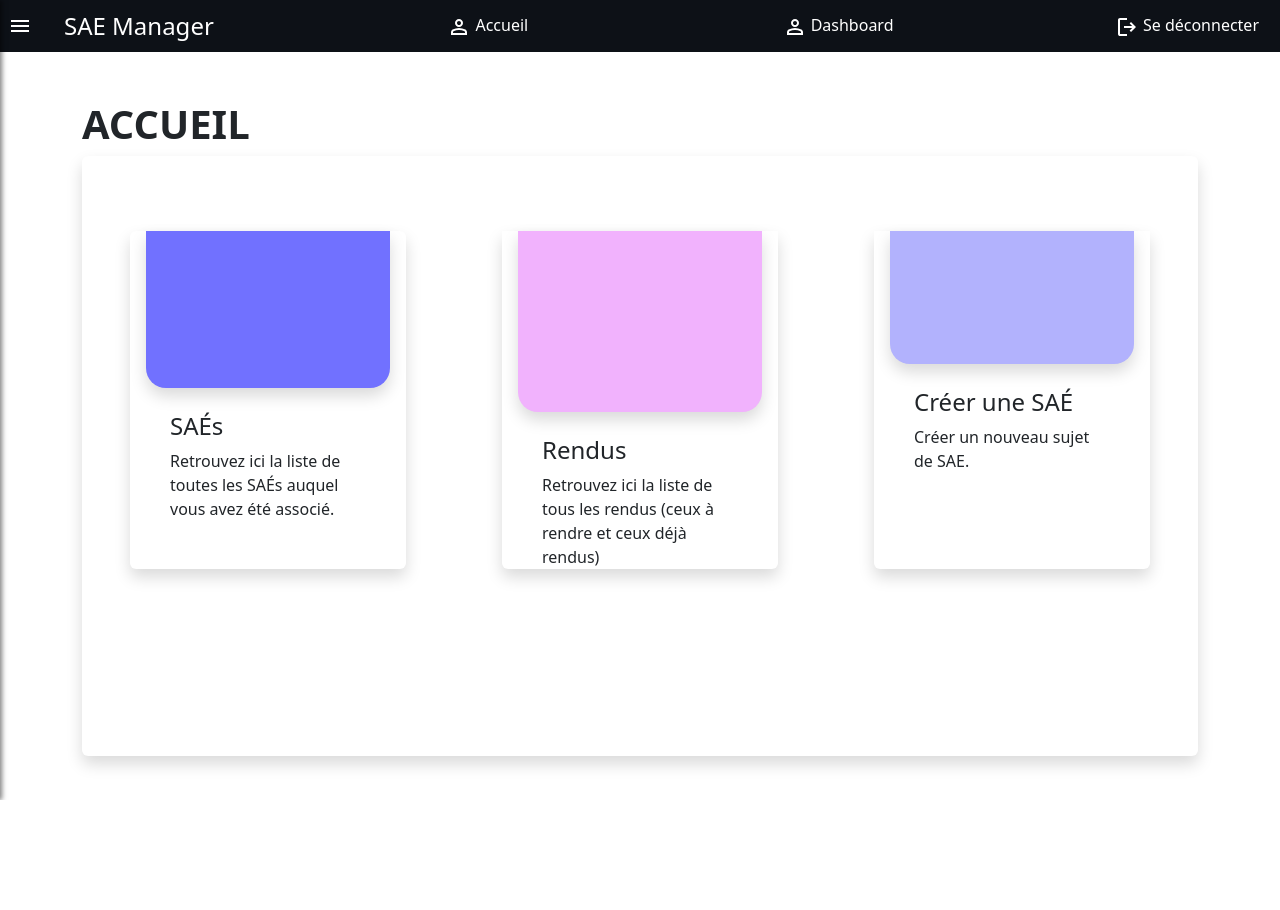
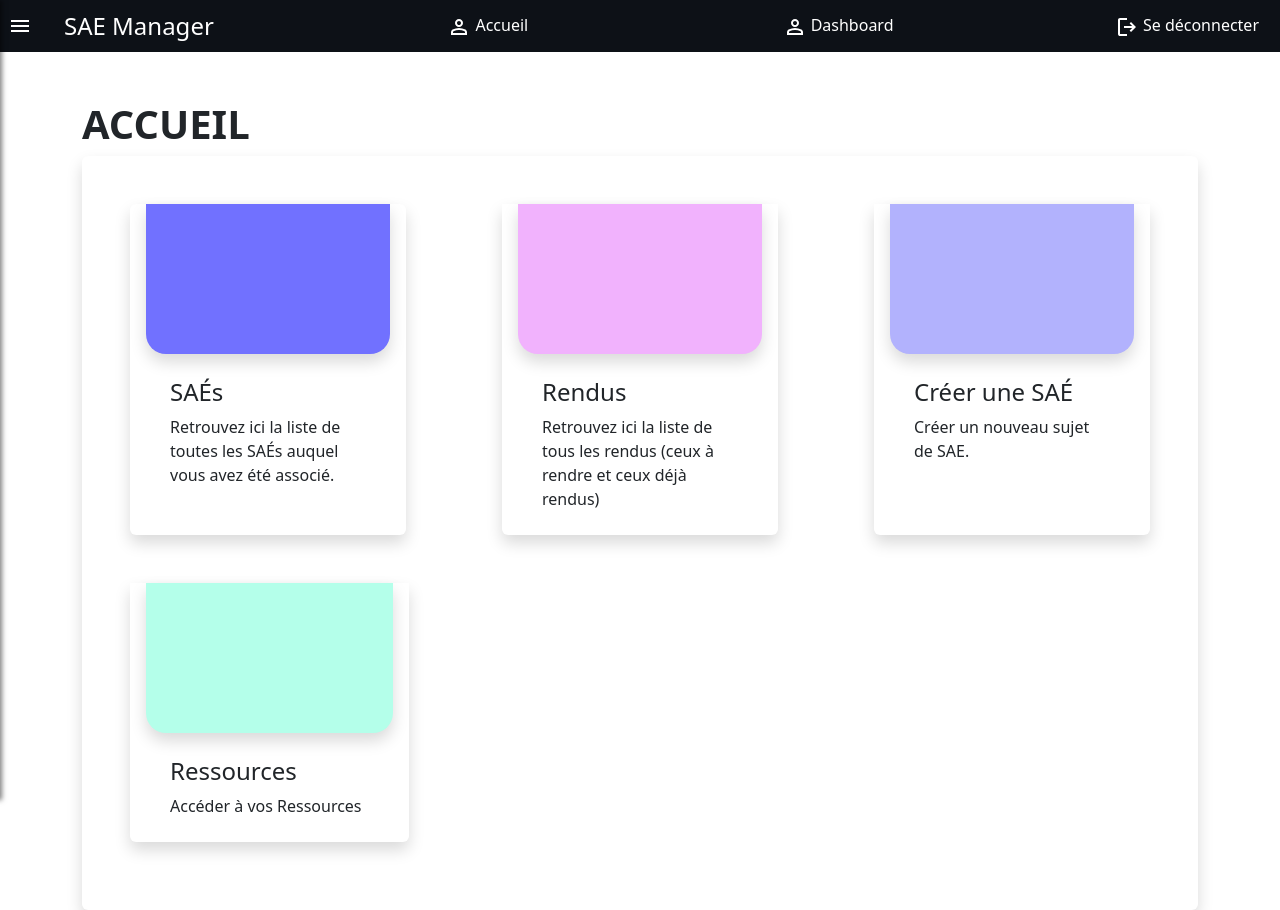
Before and after one commit to DUT-Info-Montreuil/SAEManager, a PHP site: page / in a window 1280 px wide. Before the commit the page ends 800 px from the top, so only its background shows below. Run offline with PHP 8.4, Linux system fonts and the light colour scheme; the visitor is signed in with stand-in values (Sample User, id 1).

Commit message:
Add ressource to the menu

```diff
--- a/Site.php
+++ b/Site.php
@@ -12,10 +12,9 @@ class Site
 	{
 		$this->moduleName = isset($_GET['module']) ? $_GET['module'] : "home";
 
-		if(!isset($_SESSION['loginUtilisateur'])){
+		if (!isset($_SESSION['loginUtilisateur'])) {
 			$this->moduleName = "connexion";
-		}
-        else if(isset($_SESSION['loginUtilisateur']) && $this->moduleName == "connexion"){
+		} else if (isset($_SESSION['loginUtilisateur']) && $this->moduleName == "connexion") {
 			$this->moduleName = "home";
 		}
 
@@ -31,56 +30,60 @@ class Site
 		} else {
 			switch ($this->moduleName) {
 				case "connexion":
-					if(!isset($_SESSION['loginUtilisateur'])){
+					if (!isset($_SESSION['loginUtilisateur'])) {
 						require_once 'modules/mod_connexion/ConnexionModule.php';
 					}
 					break;
 				case "home":
-					if(isset($_SESSION['loginUtilisateur'])){
+					if (isset($_SESSION['loginUtilisateur'])) {
 						require_once 'modules/mod_home/HomeModule.php';
 					}
 					break;
 				case "sae":
-					if(isset($_SESSION['loginUtilisateur'])){
+					if (isset($_SESSION['loginUtilisateur'])) {
 						require_once 'modules/mod_sae/SaeModule.php';
 					}
 					break;
 				case "rendus":
-					if(isset($_SESSION['loginUtilisateur'])){
+					if (isset($_SESSION['loginUtilisateur'])) {
 						require_once 'modules/mod_rendus/RendusModule.php';
 					}
 					break;
 				case "creerSae":
-					if(isset($_SESSION['loginUtilisateur'])){
+					if (isset($_SESSION['loginUtilisateur'])) {
 						require_once 'modules/mod_creerSae/CreerSaeModule.php';
 					}
 					break;
-                case "dashboard":
-                    if(isset($_SESSION['loginUtilisateur'])){
-                        require_once 'modules/mod_dashboard/DashboardModule.php';
-                    }
-                    break;
+				case "dashboard":
+					if (isset($_SESSION['loginUtilisateur'])) {
+						require_once 'modules/mod_dashboard/DashboardModule.php';
+					}
+					break;
+				case "ressources":
+					if (isset($_SESSION['loginUtilisateur'])) {
+						require_once 'modules/mod_ressources/RessourcesModule.php';
+					}
+					break;
 				default:
-					if(isset($_SESSION['loginUtilisateur'])){
+					if (isset($_SESSION['loginUtilisateur'])) {
 						die("Module inexistant");
 					}
 					break;
-
 			}
 		}
 	}
 
-	public function execModule(){
-		if(!isset($_SESSION['loginUtilisateur'])){
+	public function execModule()
+	{
+		if (!isset($_SESSION['loginUtilisateur'])) {
 			$this->moduleName = "connexion";
-		}else if(isset($_SESSION['loginUtilisateur']) && $this->moduleName =="connexion"){
+		} else if (isset($_SESSION['loginUtilisateur']) && $this->moduleName == "connexion") {
 			$this->moduleName = "dashboard";
 		}
 
 		$moduleClass = $this->moduleName . "Module";
 		$this->module = new $moduleClass();
 		$this->module->exec();
-
 	}
 
 	public function getModule()
--- a/css/sae-manager.css
+++ b/css/sae-manager.css
@@ -4,6 +4,7 @@
     --sae-color: #7171FF;
     --rendus-color: #F1B2FD;
     --create-sae-color: #B2B2FD;
+    --ressource-color: #B4FFEA;
 }
 
 .cursor-pointer {
@@ -44,13 +45,18 @@
     background: var(--create-sae-color);
 }
 
+.card-ressource {
+    background: var(--ressource-color);
+}
+
 .card-sae:hover,
 .card-sae-content:hover,
 .card-rendus:hover,
 .card-rendus-content:hover,
 .card-create-sae:hover,
 .card-ressources:hover
-.card-ressources-content:hover {
+.card-ressources-content:hover,
+.card-ressource:hover {
     transform: scale(1.05);
 }
 
@@ -333,7 +339,7 @@
     }
 
     .card-sae, .card-create-sae, .card-rendus {
-        height: 30% !important;
+        height: 10% !important;
     }
 
     .card-sae-content, .card-rendus-content {
--- a/modules/mod_home/HomeView.php
+++ b/modules/mod_home/HomeView.php
@@ -31,11 +31,16 @@ HTML;
             echo <<<HTML
             <div class="container mt-5">
                 <h1 class="fw-bold">ACCUEIL</h1>
-                <div class="card shadow bg-white rounded w-100 h-75">
-                    <div class="d-flex w-100 h-75 justify-content-center m-auto">
+                <div class="card-general shadow bg-white rounded w-100 m-auto">
+                    <div class="d-flex flex-column w-100">
+                        <div class="d-flex w-100 m-auto mt-5">
                             {$this->cardSAE()}
                             {$this->cardRendus()}
                             {$this->cardCreerSAE()}
+                        </div>
+                        <div class="d-flex w-100 m-auto mt-5 mb-5">
+                            {$this->cardRessource()}
+                        </div>
                     </div>
                 </div>
             </div>
@@ -44,16 +49,18 @@ HTML;
             echo <<<HTML
             <div class="container mt-5">
                 <h1 class="fw-bold">ACCUEIL</h1>
-                <div class="card shadow bg-white rounded w-100 h-75">
-                    <div class="d-flex w-100 h-75 justify-content-center m-auto">
+                <div class="card-general shadow bg-white rounded w-100 m-auto min-h75">
+                    <div class="d-flex flex-column w-100">
+                        <div class="d-flex w-100 m-auto mt-5">
                             {$this->cardSAE()}
                             {$this->cardRendus()}
+                            {$this->cardRessource()}
                         </div>
-
+                        <div class="d-flex w-100 m-auto mt-5 mb-5">
                         </div>
-
                     </div>
-
+                </div>
+            </div>
 HTML;
         }
 
@@ -67,9 +74,10 @@ HTML;
     {
 
         return <<<HTML
-        <div class="card shadow px-3 mx-5  rounded w-25 h-75 card-sae-content">
+        <div class="card shadow px-3 mx-5 rounded w-25 card-sae-content">
             <a href="index.php?module=sae&action=home" class="text-decoration-none text-reset">
-                <div style="height: 50px;" class="card card-sae shadow w-100 h-100"></div>
+                <div class="card card-sae shadow w-100" style="min-height: 150px;">
+                </div>
                 <div class="m-4">
                     <h4>SAÉs</h4>
                     <p>Retrouvez ici la liste de toutes les SAÉs auquel vous avez été associé.</p>
@@ -82,9 +90,10 @@ HTML;
     function cardRendus()
     {
         return <<<HTML
-        <div class="card shadow px-3 mx-5 rounded-bottom w-25 h-75 card-rendus-content">
+        <div class="card shadow px-3 mx-5 rounded-bottom w-25 card-rendus-content">
             <a href="index.php?module=rendus&action=home" class="text-decoration-none text-reset">
-                <div style="height: 50px;" class="card card-rendus shadow w-100 h-100"></div>
+                <div class="card card-rendus shadow w-100" style="min-height: 150px;">
+                </div>
                 <div class="m-4">
                     <h4>Rendus</h4>
                     <p>Retrouvez ici la liste de tous les rendus (ceux à rendre et ceux déjà rendus)</p>
@@ -98,9 +107,10 @@ HTML;
     {
 
         return <<<HTML
-        <div class="card shadow px-3 mx-5 rounded-bottom w-25 h-75 card-rendus-content">
+        <div class="card shadow px-3 mx-5 rounded-bottom w-25 card-rendus-content">
             <a href="index.php?module=creerSae&action=home" class="text-decoration-none text-reset">
-                <div style="height: 50px;" class="card card-create-sae shadow w-100 h-100"></div>
+                <div class="card card-create-sae shadow w-100" style="min-height: 150px;">
+                </div>
                 <div class="m-4">
                     <h4>Créer une SAÉ</h4>
                     <p>Créer un nouveau sujet de SAE.</p>
@@ -109,4 +119,21 @@ HTML;
         </div>
 HTML;
     }
+
+    function cardRessource()
+    {
+
+        return <<<HTML
+        <div class="card shadow px-3 mx-5 rounded-bottom w-25 card-rendus-content">
+            <a href="index.php?module=ressources&action=home" class="text-decoration-none text-reset">
+                <div class="card card-ressource shadow w-100" style="min-height: 150px;">
+                </div>
+                <div class="m-4">
+                    <h4>Ressources</h4>
+                    <p>Accéder à vos Ressources</p>
+                </div>
+            </a>
+        </div>
+HTML;
     }
+}
```
Also changed, not shown: modules/mod_ressources/RessourcesController.php (added, +35 -0 lines), modules/mod_ressources/RessourcesModel.php (added, +50 -0 lines), modules/mod_ressources/RessourcesModule.php (added, +14 -0 lines), modules/mod_ressources/RessourcesView.php (added, +90 -0 lines), modules/mod_sae/SaeController.php (+2 -13 lines), modules/mod_sae/SaeModel.php (+10 -42 lines), modules/mod_sae/SaeView.php (+0 -86 lines). Lines whose indentation alone changed are shown as unchanged.
